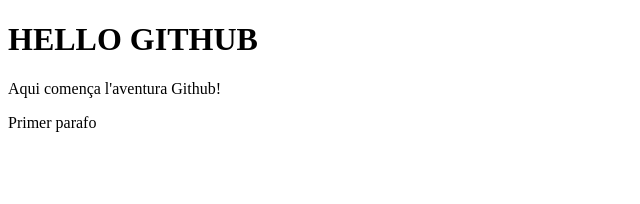
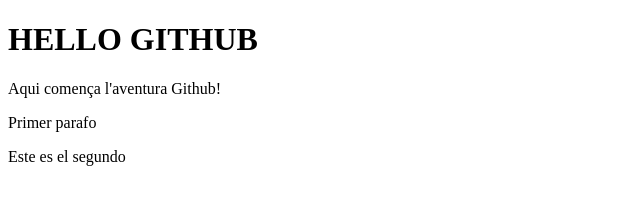
Before and after one commit to angel131131/tutorial-github, a plain HTML site: page index.html in a window 1280 px wide. Shown: the whole page, without its empty margins (0-640 px from the left). Drawn offline with Linux system fonts and the light colour scheme.

Commit message:
Update index.html
este es el segundo parrafo

```diff
--- a/index.html
+++ b/index.html
@@ -8,5 +8,6 @@
 		<h1>HELLO GITHUB</h1>
 		<p>Aqui comença l'aventura Github!</p>
 		<p>Primer parafo</p>
+		<p>Este es el segundo</p>
 	</body>
 </html>
```
